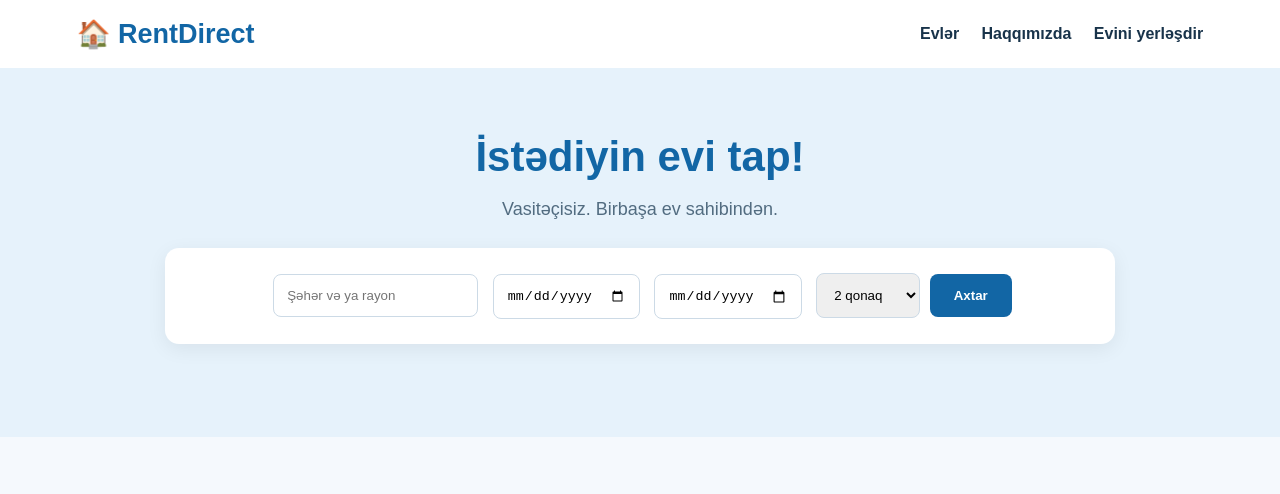
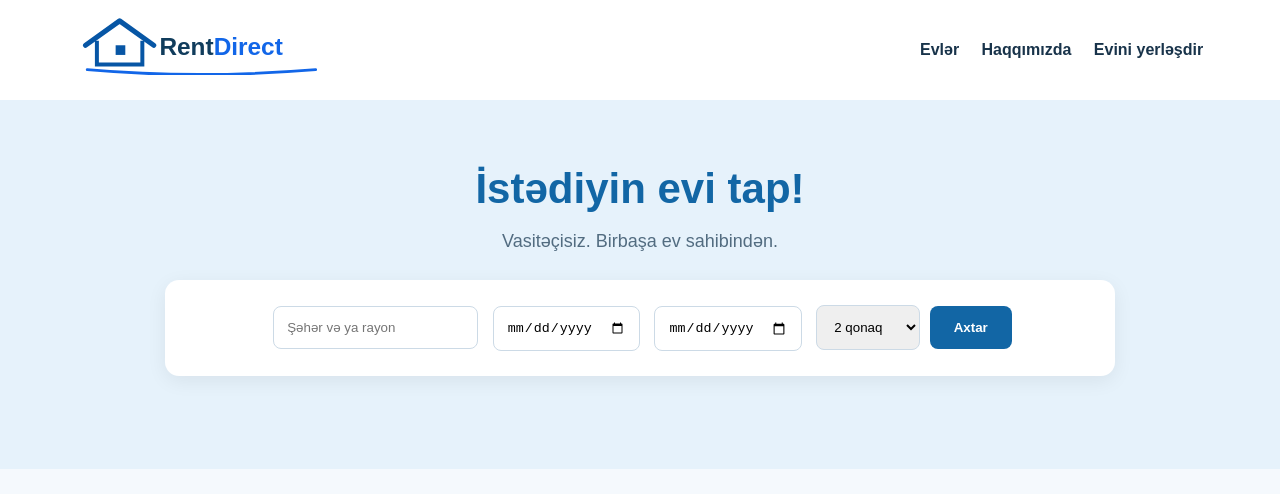
Before and after one commit to quliyevrevan18-bit/rentdirect, a plain HTML site: page index.html in a window 1280 px wide. Shown: the top 494 px of the page. Drawn offline with Linux system fonts and the light colour scheme.

Commit message:
Update index.html

```diff
--- a/index.html
+++ b/index.html
@@ -54,7 +54,17 @@ footer{background:#103c5c;color:white;text-align:center;padding:25px;margin-top:
 <body>
 
 <header>
-<div class="logo">🏠 RentDirect</div>
+
+<div class="logo">
+  <svg viewBox="0 0 440 100" width="250" xmlns="http://www.w3.org/2000/svg">
+    <path d="M15 48 L75 5 L135 48" fill="none" stroke="#0756a5" stroke-width="9" stroke-linecap="round" stroke-linejoin="round"/>
+    <path d="M35 40 V82 H115 V40" fill="none" stroke="#0756a5" stroke-width="7"/>
+    <rect x="68" y="48" width="17" height="17" fill="#0756a5"/>
+    <text x="145" y="65" font-family="Arial,sans-serif" font-size="43" font-weight="bold" fill="#103c5c">Rent<tspan fill="#1266e8">Direct</tspan></text>
+    <path d="M18 91 Q210 108 420 91" fill="none" stroke="#1266e8" stroke-width="5" stroke-linecap="round"/>
+  </svg>
+</div>
+
 <nav>
 <a href="#homes">Evlər</a>
 <a href="#about">Haqqımızda</a>
```
